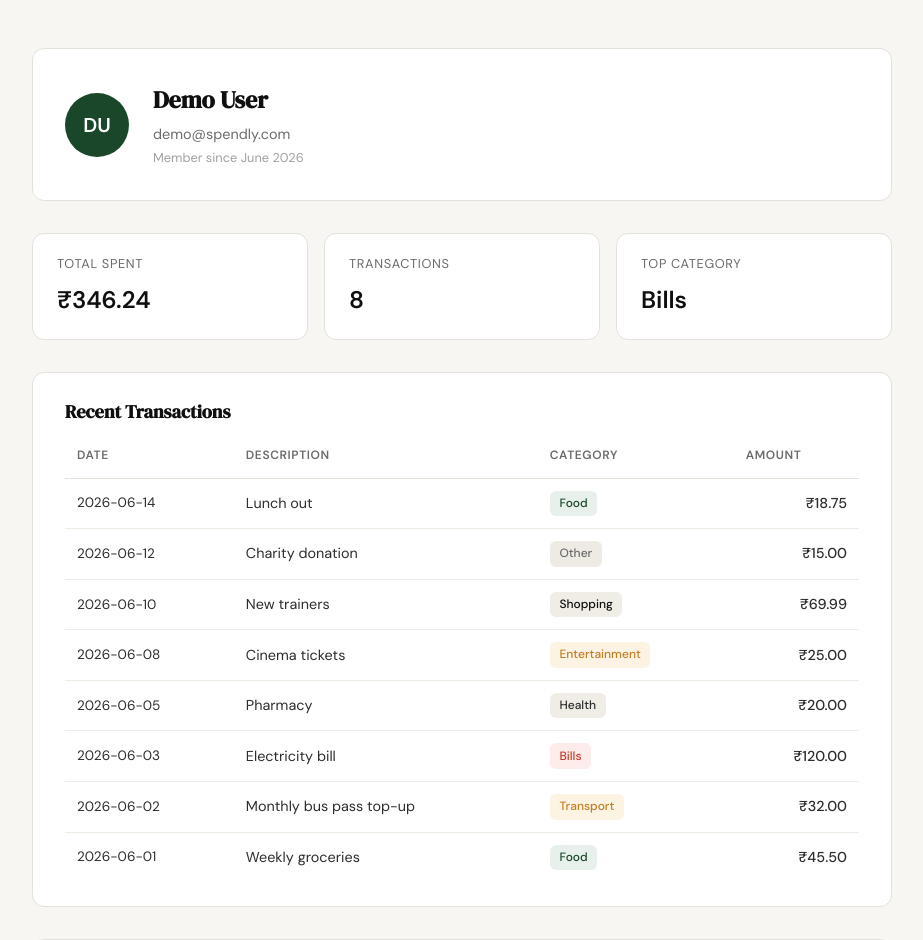
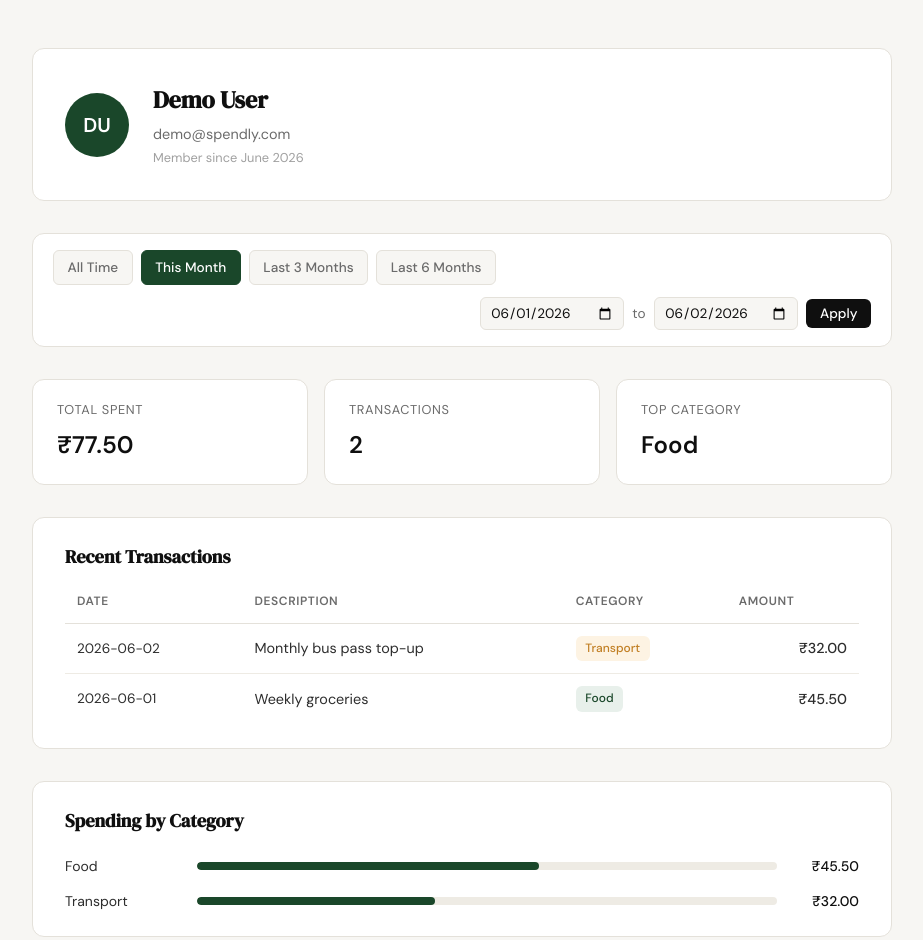
Before and after one commit to SlavkoPar/spendly, a Flask app: page /profile?date_from=2026-06-01&date_to=2026-06-02 in a window 1280 px wide. Shown: the part 61-1001 px from the top of the page, without its empty margins (178-1101 px from the left). Run offline with Flask 3, Linux system fonts and the light colour scheme; a user stored in the database is signed in; data comes from the database, SQL or seed files in the repository; both versions use the stored data as it was after the commit.

Commit message:
period filter

```diff
--- a/app.py
+++ b/app.py
@@ -1,4 +1,5 @@
 import sqlite3
+from datetime import date, datetime
 from flask import Flask, render_template, request, redirect, url_for, flash, session
 from werkzeug.security import check_password_hash
 from database.db import get_db, init_db, seed_db, create_user, get_user_by_email
@@ -92,18 +93,65 @@ def profile():
     if not session.get("user_id"):
         return redirect(url_for("login"))
 
+    def parse_date(key):
+        val = request.args.get(key, "").strip()
+        try:
+            return datetime.strptime(val, "%Y-%m-%d").date() if val else None
+        except ValueError:
+            return None
+
+    date_from = parse_date("date_from")
+    date_to   = parse_date("date_to")
+
+    if date_from and date_to and date_from > date_to:
+        flash("Start date must be before end date.", "error")
+        date_from = date_to = None
+
+    df_str = date_from.isoformat() if date_from else None
+    dt_str = date_to.isoformat()   if date_to   else None
+
+    today = date.today()
+
+    def first_of_month_n_ago(n):
+        m = today.month - n
+        y = today.year + m // 12 - (1 if m % 12 == 0 and m < 0 else 0)
+        m = m % 12 or 12
+        return date(y, m, 1)
+
+    preset_ranges = [
+        {"label": "This Month",    "slug": "this_month",
+         "date_from": date(today.year, today.month, 1).isoformat(), "date_to": today.isoformat()},
+        {"label": "Last 3 Months", "slug": "last_3_months",
+         "date_from": first_of_month_n_ago(3).isoformat(), "date_to": today.isoformat()},
+        {"label": "Last 6 Months", "slug": "last_6_months",
+         "date_from": first_of_month_n_ago(6).isoformat(), "date_to": today.isoformat()},
+    ]
+
+    active_preset = "all_time"
+    if df_str and dt_str:
+        for p in preset_ranges:
+            if df_str == p["date_from"] and dt_str == p["date_to"]:
+                active_preset = p["slug"]
+                break
+        else:
+            active_preset = "custom"
+
     user_id      = session["user_id"]
     user_row     = get_user_by_id(user_id)
-    stats        = get_summary_stats(user_id)
-    transactions = get_recent_transactions(user_id)
-    categories   = get_category_breakdown(user_id)
+    stats        = get_summary_stats(user_id, df_str, dt_str)
+    transactions = get_recent_transactions(user_id, date_from=df_str, date_to=dt_str)
+    categories   = get_category_breakdown(user_id, df_str, dt_str)
 
     parts    = user_row["name"].split()
     initials = (parts[0][0] + (parts[-1][0] if len(parts) > 1 else "")).upper()
     user     = {**user_row, "initials": initials}
 
-    return render_template("profile.html", user=user, stats=stats,
-                           transactions=transactions, categories=categories)
+    return render_template(
+        "profile.html",
+        user=user, stats=stats, transactions=transactions, categories=categories,
+        date_from=df_str, date_to=dt_str,
+        preset_ranges=preset_ranges, active_preset=active_preset,
+    )
 
 
 @app.route("/expenses/add")
--- a/database/queries.py
+++ b/database/queries.py
@@ -1,5 +1,11 @@
 from datetime import datetime
 from database.db import get_db
+
+
+def _date_clause(date_from, date_to):
+    if date_from and date_to:
+        return " AND date BETWEEN ? AND ?", [date_from, date_to]
+    return "", []
 
 
 def get_user_by_id(user_id):
@@ -16,17 +22,18 @@ def get_user_by_id(user_id):
     }
 
 
-def get_summary_stats(user_id):
+def get_summary_stats(user_id, date_from=None, date_to=None):
+    clause, extra = _date_clause(date_from, date_to)
     conn = get_db()
     row = conn.execute(
         "SELECT COALESCE(SUM(amount), 0) AS total, COUNT(*) AS cnt "
-        "FROM expenses WHERE user_id = ?",
-        (user_id,),
+        "FROM expenses WHERE user_id = ?" + clause,
+        [user_id] + extra,
     ).fetchone()
     top = conn.execute(
-        "SELECT category FROM expenses WHERE user_id = ? "
-        "GROUP BY category ORDER BY SUM(amount) DESC LIMIT 1",
-        (user_id,),
+        "SELECT category FROM expenses WHERE user_id = ?" + clause +
+        " GROUP BY category ORDER BY SUM(amount) DESC LIMIT 1",
+        [user_id] + extra,
     ).fetchone()
     conn.close()
     return {
@@ -36,12 +43,13 @@ def get_summary_stats(user_id):
     }
 
 
-def get_recent_transactions(user_id, limit=10):
+def get_recent_transactions(user_id, limit=10, date_from=None, date_to=None):
+    clause, extra = _date_clause(date_from, date_to)
     conn = get_db()
     rows = conn.execute(
         "SELECT date, description, category, amount FROM expenses "
-        "WHERE user_id = ? ORDER BY date DESC, id DESC LIMIT ?",
-        (user_id, limit),
+        "WHERE user_id = ?" + clause + " ORDER BY date DESC, id DESC LIMIT ?",
+        [user_id] + extra + [limit],
     ).fetchall()
     conn.close()
     return [
@@ -51,12 +59,13 @@ def get_recent_transactions(user_id, limit=10):
     ]
 
 
-def get_category_breakdown(user_id):
+def get_category_breakdown(user_id, date_from=None, date_to=None):
+    clause, extra = _date_clause(date_from, date_to)
     conn = get_db()
     rows = conn.execute(
         "SELECT category, SUM(amount) AS total FROM expenses "
-        "WHERE user_id = ? GROUP BY category ORDER BY total DESC",
-        (user_id,),
+        "WHERE user_id = ?" + clause + " GROUP BY category ORDER BY total DESC",
+        [user_id] + extra,
     ).fetchall()
     conn.close()
     if not rows:
--- a/static/css/style.css
+++ b/static/css/style.css
@@ -771,3 +771,78 @@ a { color: inherit; text-decoration: none; }
     .profile-card { flex-direction: column; text-align: center; }
     .category-row { grid-template-columns: 90px 1fr 60px; }
 }
+
+/* ------------------------------------------------------------------ */
+/* Filter bar                                                          */
+/* ------------------------------------------------------------------ */
+
+.filter-bar {
+    display: flex;
+    flex-wrap: wrap;
+    align-items: center;
+    gap: 0.75rem;
+    background: var(--paper-card);
+    border: 1px solid var(--border);
+    border-radius: var(--radius-md);
+    padding: 1rem 1.25rem;
+}
+
+.preset-btns {
+    display: flex;
+    gap: 0.5rem;
+    flex-wrap: wrap;
+}
+
+.preset-btn {
+    padding: 0.35rem 0.85rem;
+    border-radius: var(--radius-sm);
+    font-size: 0.85rem;
+    font-weight: 500;
+    color: var(--ink-muted);
+    background: var(--paper);
+    border: 1px solid var(--border);
+    text-decoration: none;
+    transition: background 0.15s, color 0.15s;
+}
+
+.preset-btn:hover { background: var(--accent-light); color: var(--accent); }
+
+.preset-btn.active {
+    background: var(--accent);
+    color: var(--paper-card);
+    border-color: var(--accent);
+}
+
+.date-range-form {
+    display: flex;
+    align-items: center;
+    gap: 0.5rem;
+    margin-left: auto;
+}
+
+.date-input {
+    padding: 0.35rem 0.6rem;
+    border: 1px solid var(--border);
+    border-radius: var(--radius-sm);
+    font-family: var(--font-body);
+    font-size: 0.85rem;
+    color: var(--ink);
+    background: var(--paper);
+}
+
+.date-sep { font-size: 0.85rem; color: var(--ink-muted); }
+
+.btn-apply {
+    padding: 0.35rem 0.85rem;
+    background: var(--ink);
+    color: var(--paper-card);
+    border: none;
+    border-radius: var(--radius-sm);
+    font-family: var(--font-body);
+    font-size: 0.85rem;
+    font-weight: 500;
+    cursor: pointer;
+    transition: background 0.15s;
+}
+
+.btn-apply:hover { background: var(--accent); }
--- a/templates/profile.html
+++ b/templates/profile.html
@@ -16,6 +16,31 @@
                 <p class="profile-since">Member since {{ user.member_since }}</p>
             </div>
         </div>
+
+        <!-- Filter bar -->
+        <div class="filter-bar">
+            <div class="preset-btns">
+                <a href="{{ url_for('profile') }}"
+                   class="preset-btn{% if active_preset == 'all_time' %} active{% endif %}">All Time</a>
+                {% for p in preset_ranges %}
+                <a href="{{ url_for('profile', date_from=p.date_from, date_to=p.date_to) }}"
+                   class="preset-btn{% if active_preset == p.slug %} active{% endif %}">{{ p.label }}</a>
+                {% endfor %}
+            </div>
+            <form method="GET" action="{{ url_for('profile') }}" class="date-range-form">
+                <input type="date" name="date_from" value="{{ date_from or '' }}" class="date-input" title="Start date">
+                <span class="date-sep">to</span>
+                <input type="date" name="date_to"   value="{{ date_to   or '' }}" class="date-input" title="End date">
+                <button type="submit" class="btn-apply">Apply</button>
+            </form>
+        </div>
+
+        {% with messages = get_flashed_messages(with_categories=true) %}
+          {% if messages %}
+            {% set category, message = messages[0] %}
+            <div class="auth-{{ category }}">{{ message }}</div>
+          {% endif %}
+        {% endwith %}
 
         <!-- Summary stats -->
         <div class="stats-row">
```
Also changed, not shown: .claude/specs/06-date-filter-profile.md (added), spendly.db.
